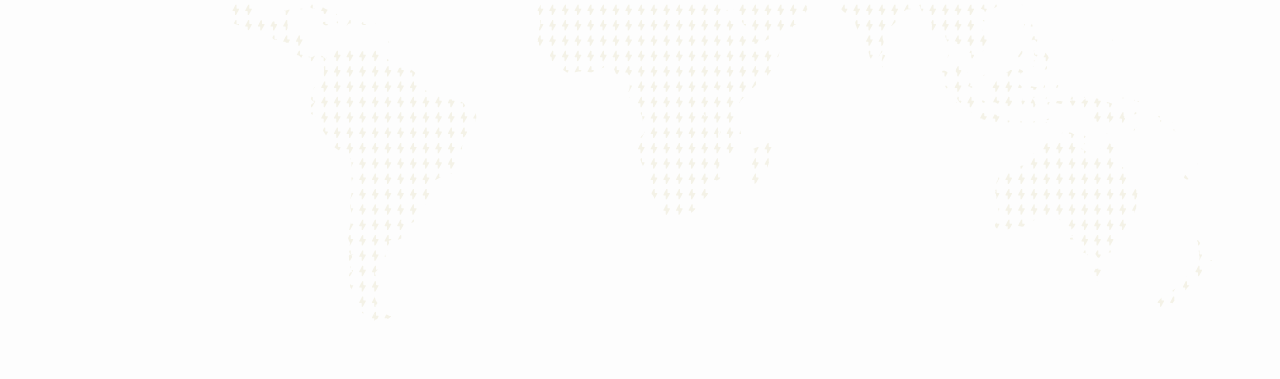
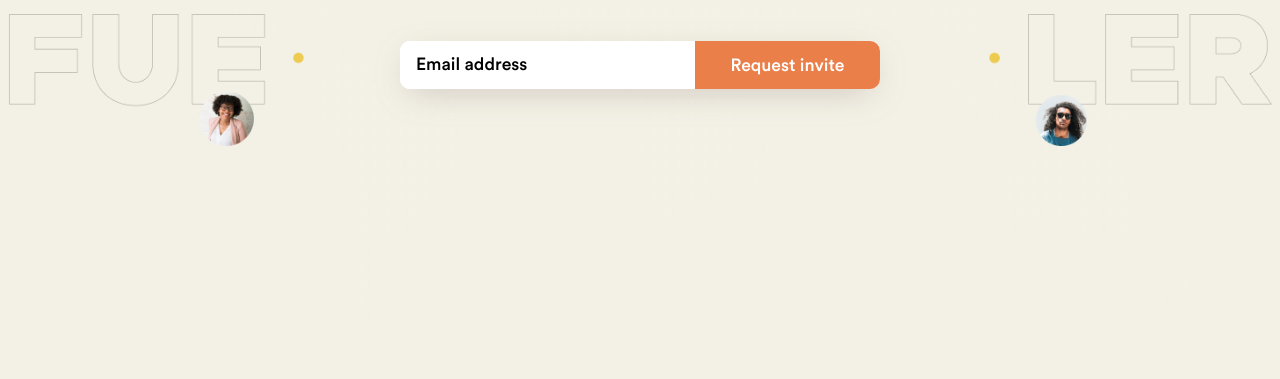
Before and after one commit to Boye95/fuelerUI, a plain HTML site: page index.html in a window 1280 px wide. Shown: the part 421-800 px from the top of the page. Drawn offline with Linux system fonts and the light colour scheme.

Commit message:
Finished styling the email section

```diff
--- a/index.html
+++ b/index.html
@@ -38,6 +38,13 @@
                     <span class="world">world and gives the actual value of your hard work.</span>
                 </p>
             </div>
+
+            <div id="email_center">
+                <div id="main_input">
+                    <input type="email" name="email" class="email_box" placeholder="Email address">
+                    <input type="button" class="request_btn" value="Request invite">
+                </div>
+            </div>
         </div>
     </div>
 </body>
--- a/style.css
+++ b/style.css
@@ -14,7 +14,7 @@
 }
 
 :root {
-    --backgroundGray: #fdfdfd;
+    --backgroundGray: #F3F1E5;
     --lightBlack: #435d5f;
     --showCaseBlack: #000000;
     --white: #FFFFFF;
@@ -96,7 +96,7 @@ nav a:hover {
 }
 #showcase::before {
     content: url("images/rocket__icon.png");
-    transform: scale(0.7);
+    transform: scale(1);
     position: absolute;
     height: 100%;
     top: 1.5rem;
@@ -104,7 +104,7 @@ nav a:hover {
 }
 #showcase::after {
     content: url("images/thunder__icon.png");
-    transform: scale(0.7);
+    transform: scale(1);
     position: absolute;
     height: 100%;
     top: 1.5rem;
@@ -143,6 +143,12 @@ nav a:hover {
     margin-top: 0.3rem;
 }
 @media screen and (max-width: 1080px) {
+    #showcase::before {
+        transform: scale(0.7);
+    }
+    #showcase::after {
+        transform: scale(0.7);
+    }
     #showcase h1 {
         font-size: 3rem;
     }
@@ -162,4 +168,44 @@ nav a:hover {
     }
 }
 
+#email_center {
+    margin-top: -5rem;
+    background: url(images/fueler-break__text.png) no-repeat center;
+    background-size: 100%;
+    display: flex;
+    justify-content: center;
+    padding: 7em;
 }
+#main_input {
+    display: flex;
+    background-color: var(--white);
+    height: 3rem;
+    width: 30rem;
+    border-radius: 10px;
+    box-shadow: 0px 9px 35px -10px rgb(134, 113, 113, 0.4);
+}
+#main_input .email_box {
+    width: 60%;
+    height: 2.85rem;
+    padding-left: 1rem;
+    border: none;
+    border-radius: 10px 0 0 10px;
+    font-family: circular_std;
+    font-size: 1.1rem;
+}
+#main_input .email_box:focus {
+    outline: none;
+}
+::placeholder {
+    color: var(--showCaseBlack);
+}
+#main_input .request_btn {
+    width: 40%;
+    height: inherit;
+    border: none;
+    border-radius: 0 10px 10px 0;
+    background-color: var(--emailOrange);
+    color: var(--white);
+    font-family: circular_std;
+    font-size: 1.1rem;
+}
```
